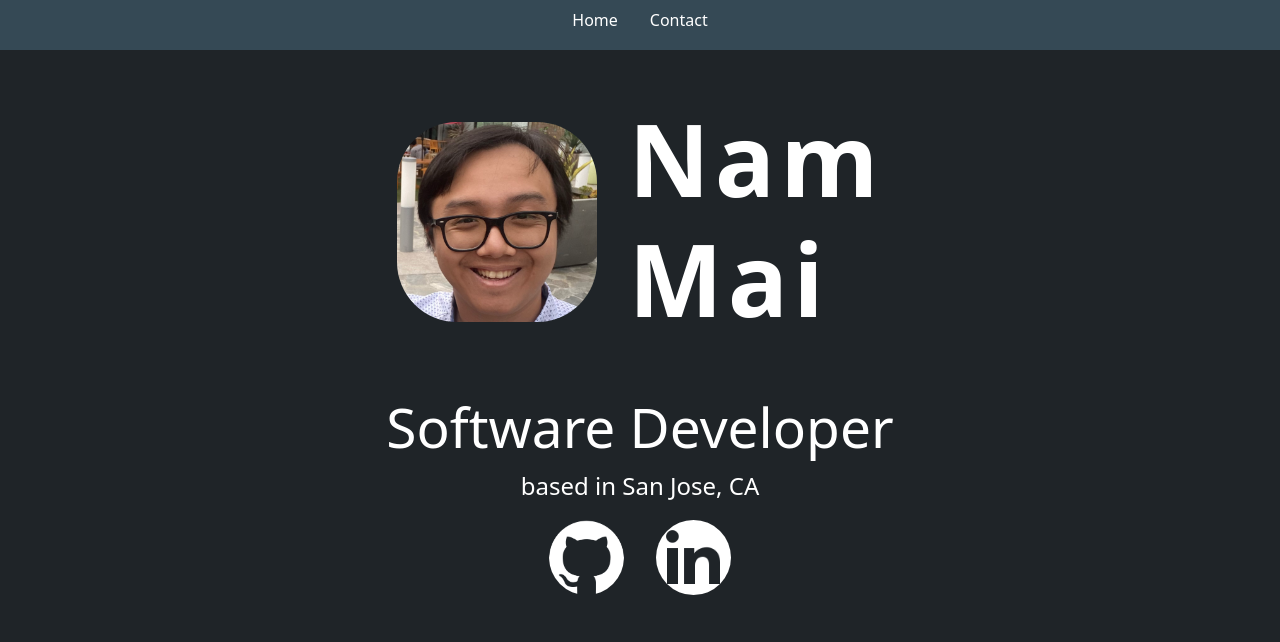
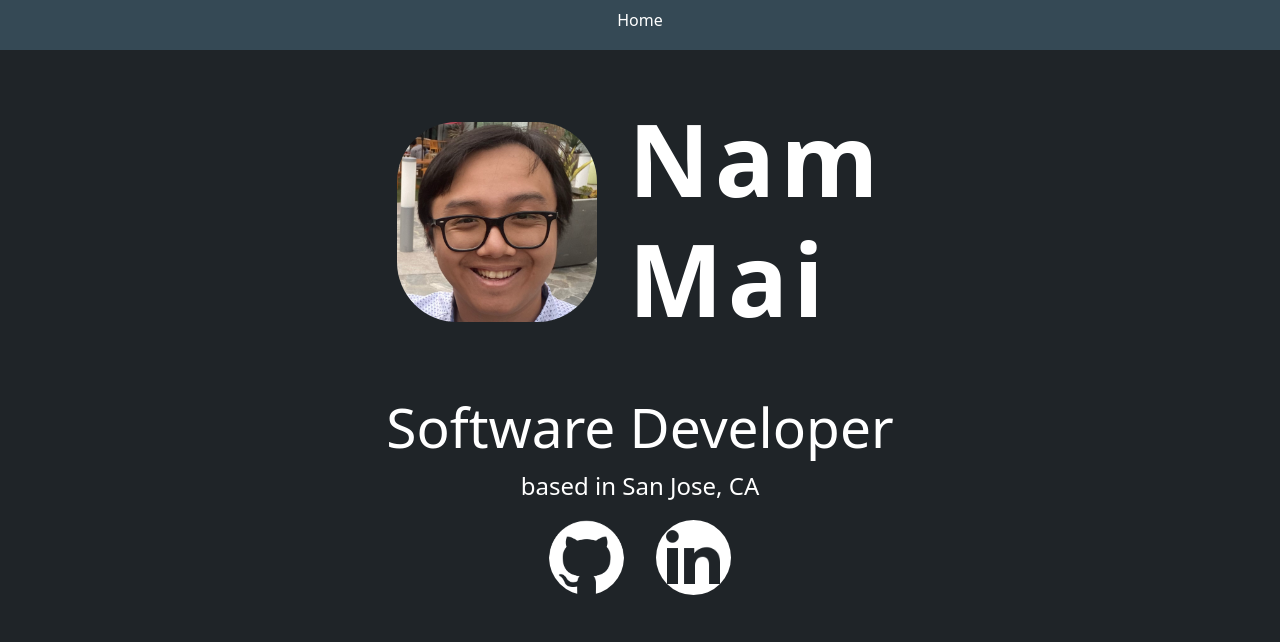
Before and after one commit to namnmai/portfolio-website, a Django app: page / in a window 1280 px wide. Shown: the top 642 px of the page. Run offline with Django 5.2, Linux system fonts and the light colour scheme; data comes from the database, SQL or seed files in the repository.

Commit message:
Update navbar

```diff
--- a/base/templates/base/main.html
+++ b/base/templates/base/main.html
@@ -20,7 +20,6 @@
 		<div class="alert alert-success" role="alert">
 			{{message}}
 		</div>
-		<!-- <li {% if message.tags %} class="{{message.tags}}" {% endif %}>{{message}}</li> -->
 		{% endfor %}
 	</ul>
 	{% endif %}
--- a/base/templates/base/navbar.html
+++ b/base/templates/base/navbar.html
@@ -1,9 +1,6 @@
 <section class="navigation-bar">
 	<a class="nav-link" href="{% url 'home' %}">
 		Home
-	</a>
-	<a class="nav-link" href="#">
-		Contact
 	</a>
 
 	{% if request.user.is_authenticated %}
```
